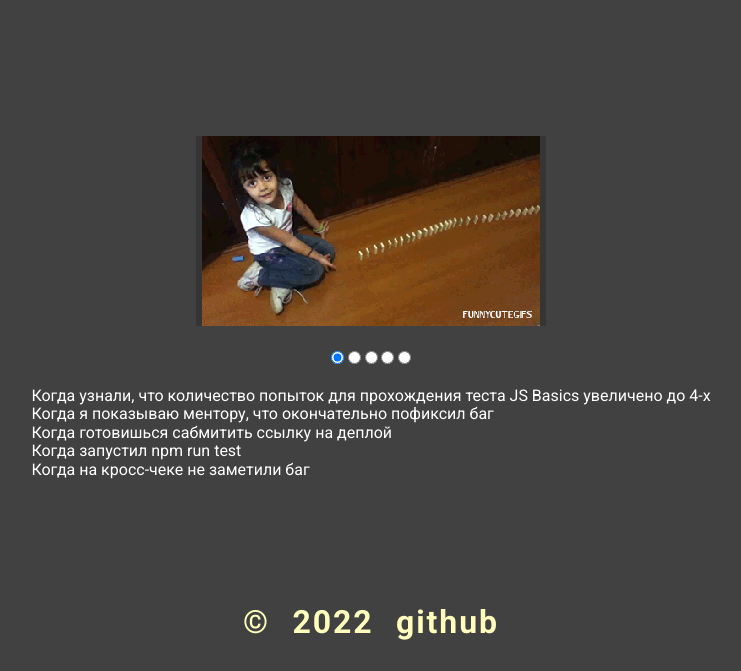
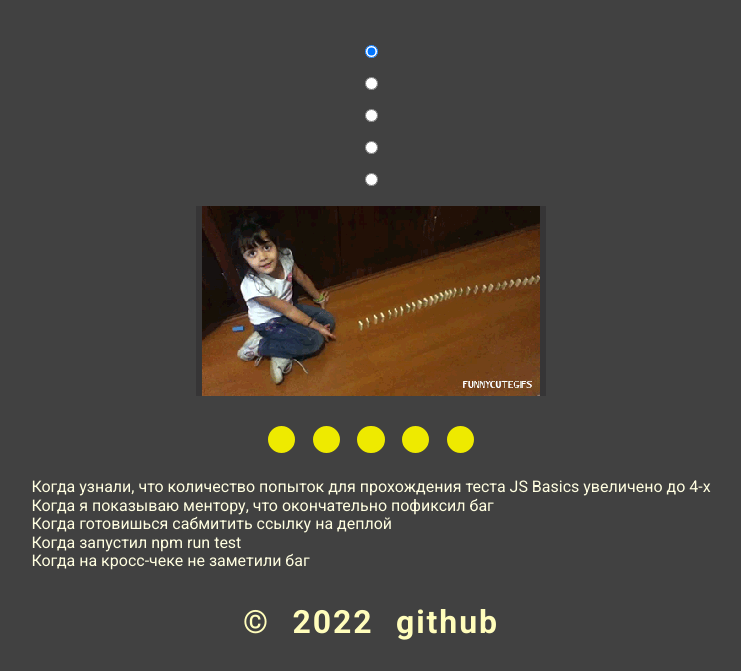
Before and after one commit to rydvone/cssMemSlider, a plain HTML site: page cssMemSlider/index.html in a window 1280 px wide. Shown: the part 129-800 px from the top of the page, without its empty margins (269-1010 px from the left). Drawn offline with Linux system fonts and the light colour scheme.

Commit message:
feat: add styles for label (2022-May-15, Sun 01:59:11 PM)

```diff
--- a/cssMemSlider/index.html
+++ b/cssMemSlider/index.html
@@ -33,6 +33,16 @@
       <div class="wrapper"></div>
 
       <div class="slider">
+
+        <!-- <div class="items__radio-button"> -->
+          <input type="radio" name="slider" class="item__radio-button" id="radio-1" checked>
+          <input type="radio" name="slider" class="item__radio-button" id="radio-2">
+          <input type="radio" name="slider" class="item__radio-button" id="radio-3">
+          <input type="radio" name="slider" class="item__radio-button" id="radio-4">
+          <input type="radio" name="slider" class="item__radio-button" id="radio-5">
+        <!-- </div> -->
+
+
         <div class="items__image">
           <div class="image__item">
             <img src="./assets/image/350-190/meme-04.gif" alt="meme" class="image meme">
@@ -40,13 +50,47 @@
 
         </div>
 
-        <div class="items__radio">
-          <input type="radio" name="slider" class="item__radio" id="radio-1" checked>
-          <input type="radio" name="slider" class="item__radio" id="radio-2">
-          <input type="radio" name="slider" class="item__radio" id="radio-3">
-          <input type="radio" name="slider" class="item__radio" id="radio-4">
-          <input type="radio" name="slider" class="item__radio" id="radio-5">
+        <div class="items__label">
+          <!-- <div class="wrapper__item-label">
+            <label for="radio-1" class="item__label"></label>
+          </div>
+          <div class="wrapper__item-label">
+            <label for="radio-2" class="item__label"></label>
+          </div>
+          <div class="wrapper__item-label">
+            <label for="radio-3" class="item__label"></label>
+          </div>
+          <div class="wrapper__item-label">
+            <label for="radio-4" class="item__label"></label>
+          </div>
+          <div class="wrapper__item-label">
+            <label for="radio-5" class="item__label"></label>
+          </div> -->
+
+          <label for="radio-1" class="item__label">
+            <div class="label__style"></div>
+          </label>
+          <label for="radio-2" class="item__label">
+            <div class="label__style"></div>
+          </label>
+          <label for="radio-3" class="item__label">
+            <div class="label__style"></div>
+          </label>
+          <label for="radio-4" class="item__label">
+            <div class="label__style"></div>
+          </label>
+          <label for="radio-5" class="item__label">
+            <div class="label__style"></div>
+          </label>
+
+          <!-- <label for="radio-1" class="item__label"></label>
+          <label for="radio-2" class="item__label"></label>
+          <label for="radio-3" class="item__label"></label>
+          <label for="radio-4" class="item__label"></label>
+          <label for="radio-5" class="item__label"></label> -->
         </div>
+
+
 
 
 
--- a/cssMemSlider/style.css
+++ b/cssMemSlider/style.css
@@ -120,7 +120,81 @@ a {
   display: flex;
   flex-direction: column;
   gap: 0.5rem;
+  color: var(--color-yellow-light);
 }
+
+
+
+.items__radio-button {
+  overflow: hidden;
+  height: 0;
+}
+
+.items__label {
+	display: flex;
+  gap: .2rem;
+	user-select: none;
+}
+.items__label {
+	display: inline-block;
+  display: flex;
+  gap: 0.3rem;
+	user-select: none;
+
+	/* padding-left: 25px;
+	margin-right: 0;
+	line-height: 18px; */
+}
+
+/* .wrapper__item-label {
+} */
+
+.item__label {
+  /* box-sizing: border-box; */
+  display: inline-flex;
+  justify-content: center;
+  align-items: center;
+  /* background: var(--color-error); */
+  padding: 0.4rem;
+  /* border-radius: 50%; */
+  cursor: pointer;
+}
+.label__style {
+  box-sizing: border-box;
+  display: inline-block;
+  background: var(--color-yellow);
+  padding: 0.6rem;
+  border-radius: 50%;
+  border: 0.3rem solid var(--color-yellow);
+}
+.item__label:hover > .label__style {
+  background: var(--color-yellow-light);
+  border: 0.3rem solid var(--color-yellow-light);
+}
+
+.item__label:checked > .label__style {
+  background: var(--color-grey-dark);
+}
+
+/* #radio-1:checked ~ label {
+  color: red;
+  } */
+
+/* .items__label:checked {
+  color: red;
+} */
+/* Checked */
+/* .form_radio_btn input[type=radio]:checked + label {
+	background: #ffe0a6;
+}
+  */
+/* Hover */
+/* .form_radio_btn label:hover {
+	color: #666;
+} */
+
+
+
 /* --------------------footer-------------------- */
 .footer-container {
   display: flex;
@@ -159,6 +233,14 @@ a {
     letter-spacing: var(--ls-h1-768);
   }
 
+  .item__label {
+    padding: 0.4rem;
+  }
+  .label__style {
+    padding: 0.5rem;
+    border: 0.2rem solid var(--color-yellow);
+  }
+
   .footer-container {
     gap: 0.7em;
     width: auto;
@@ -183,6 +265,14 @@ a {
     letter-spacing: var(--ls-h1-425);
   }
 
+  .item__label {
+    padding: 0.25rem;
+  }
+  .label__style {
+    padding: 0.4rem;
+    border: 0.2rem solid var(--color-yellow);
+  }
+
   .footer-container {
     gap: 0.5em;
     width: auto;
```
